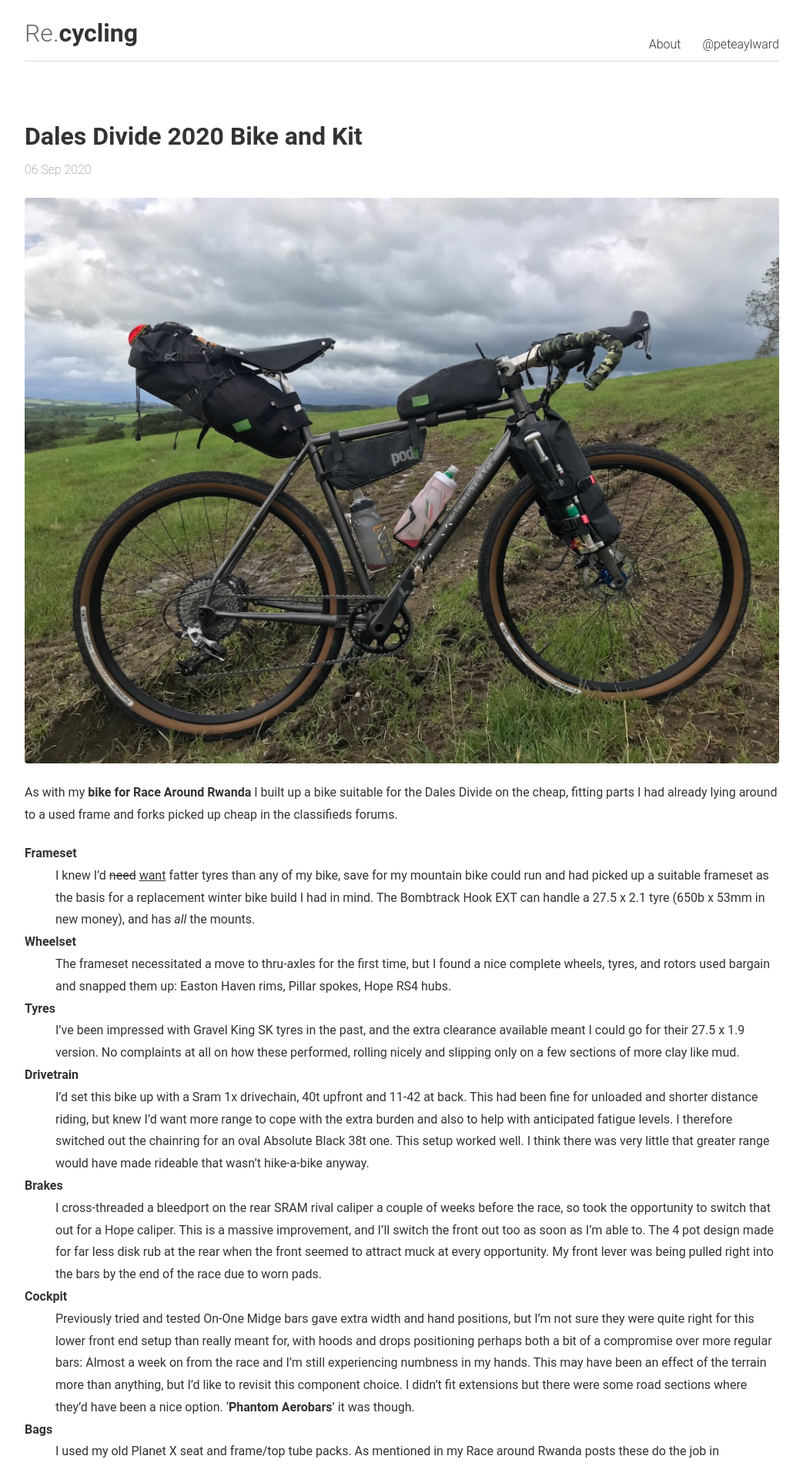
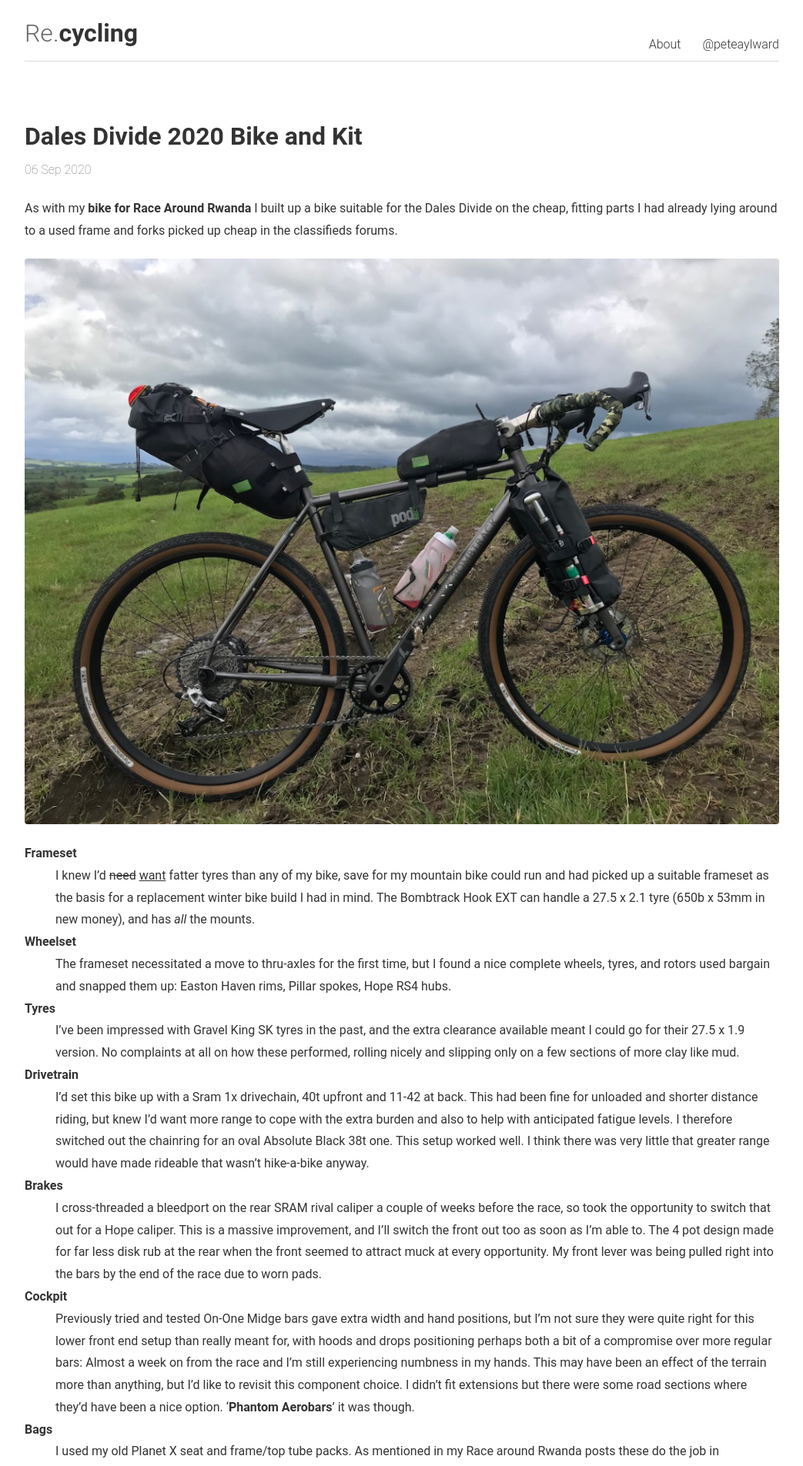
Before and after one commit to hypertelia/hypertelia.github.io, a Jekyll site: the page built from _posts/2020-09-06-dales-divide-2020-bike-and-kit.md, in a window 1280 px wide. Shown: the top 1905 px of the page at 77% size, without its empty margins (118-1161 px from the left). Built offline with Jekyll 4.4.1, drawn with Linux system fonts in a browser that asks for light colours.

Commit message:
force preview excerpt

```diff
--- a/_posts/2020-09-06-dales-divide-2020-bike-and-kit.md
+++ b/_posts/2020-09-06-dales-divide-2020-bike-and-kit.md
@@ -7,10 +7,9 @@ author:
 tags: []
 summary: Overview of bike choice and kit selection for Dales Divide bikepacking race
 ---
+As with my <a href="/race-around-rwanda-the-bike">bike for Race Around Rwanda</a> I built up a bike suitable for the Dales Divide on the cheap, fitting parts I had already lying around to a used frame and forks picked up cheap in the classifieds forums.
 
 ![Bombtrack Hook EXT](/img/dd/dd2020-27.jpg)
-
-As with my <a href="/race-around-rwanda-the-bike">bike for Race Around Rwanda</a> I built up a bike suitable for the Dales Divide on the cheap, fitting parts I had already lying around to a used frame and forks picked up cheap in the classifieds forums.
 
 **Frameset**
 : I knew I'd <del>need</del> <ins>want</ins> fatter tyres than any of my bike, save for my mountain bike could run and had picked up a suitable frameset as the basis for a replacement winter bike build I had in mind. The Bombtrack Hook EXT can handle a 27.5 x 2.1 tyre (650b x 53mm in new money), and has _all_ the mounts.
```
